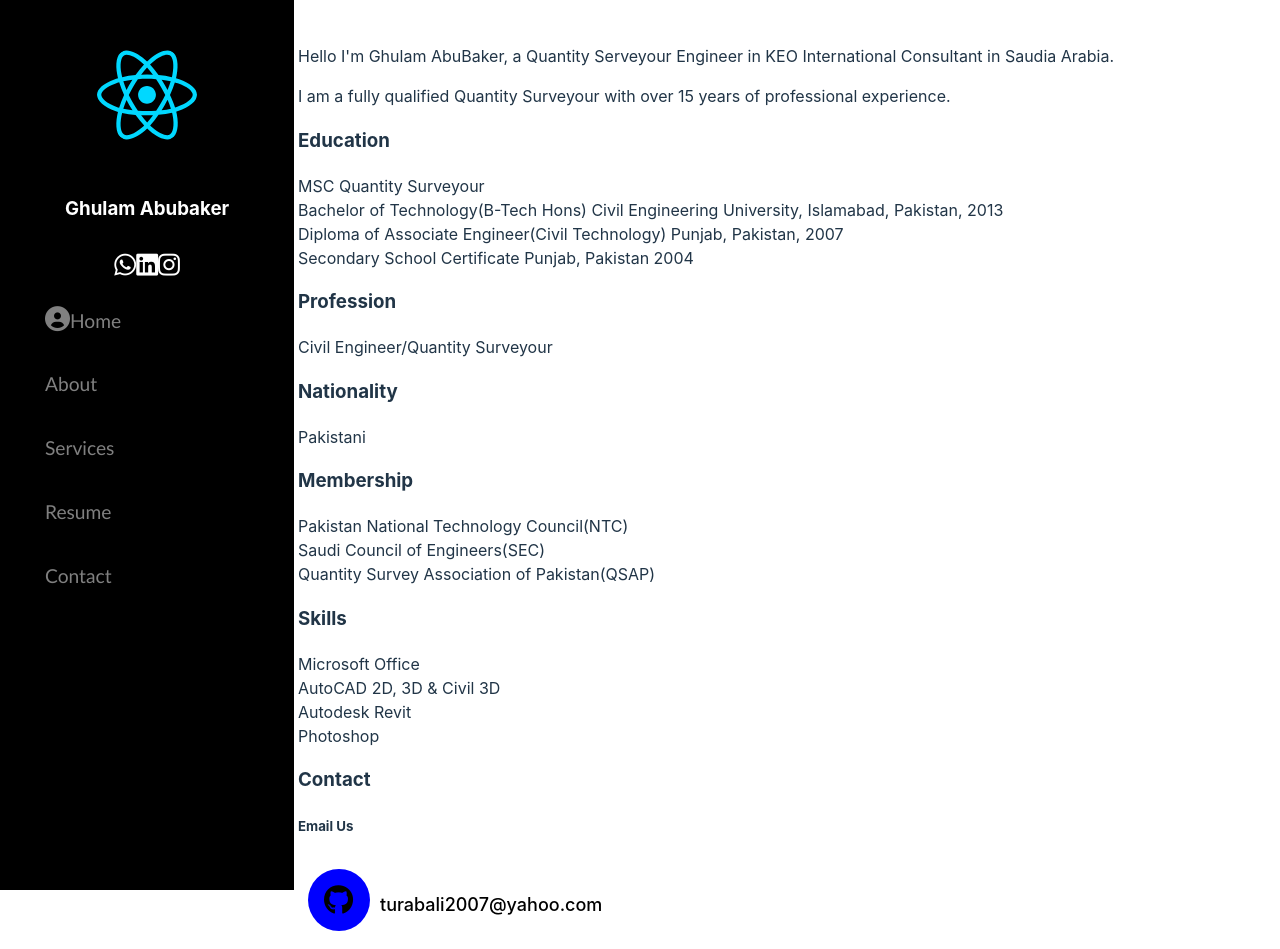
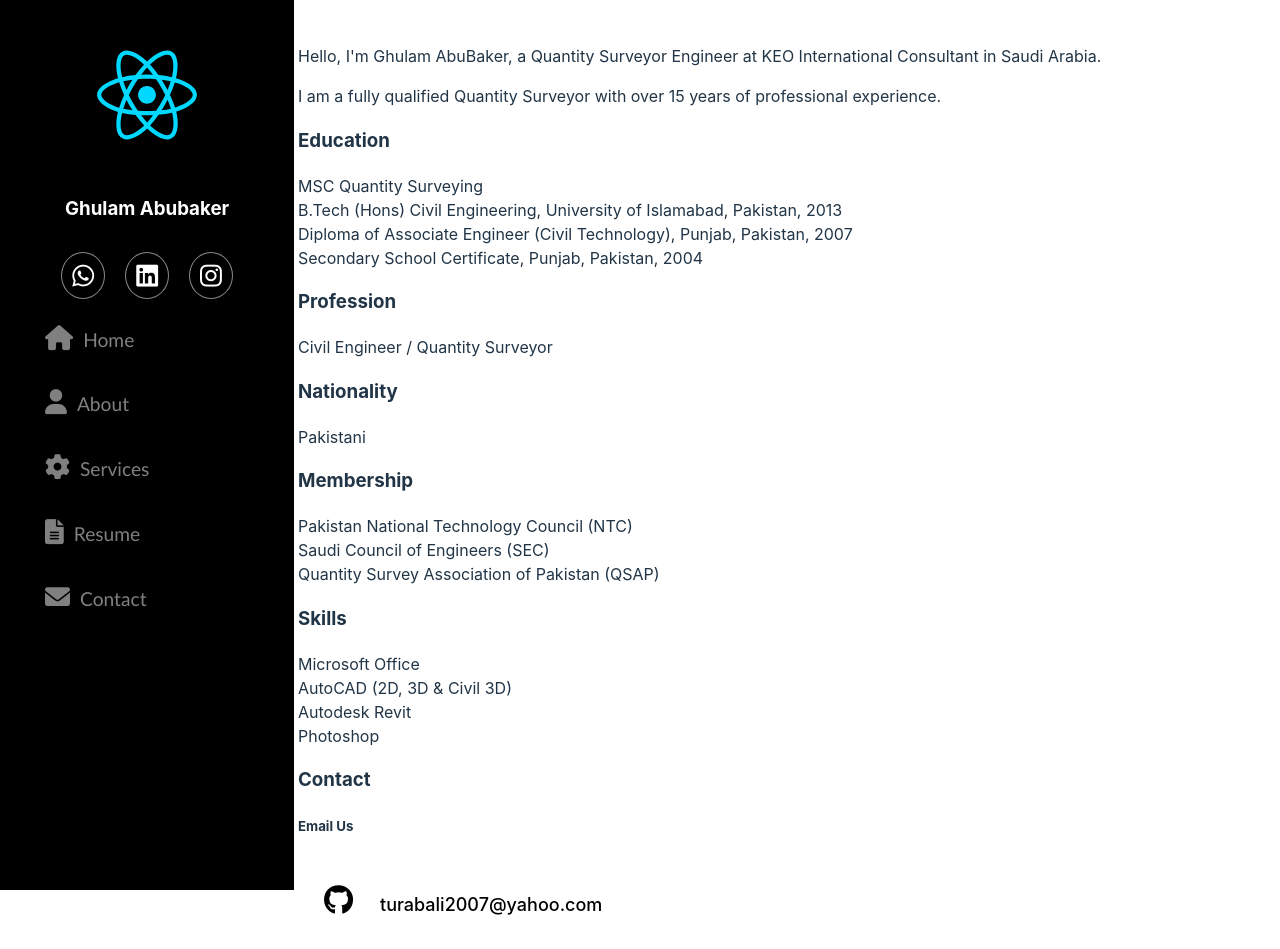
Before and after one commit to turabalizafar/Portfolio-1, a React (Vite) app: page / in a window 1280 px wide. Shown: the top 949 px of the page. Built offline with nearby package versions, Linux system fonts and the light colour scheme.

Commit message:
Fixed the Obvious and Ugly Design Issues

```diff
--- a/src/App.css
+++ b/src/App.css
@@ -5,48 +5,10 @@
   text-align: center;
 } */
 
-.logo {
-  height: 6em;
-  padding: 1.5em;
-  will-change: filter;
-  transition: filter 300ms;
-}
-
-.logo:hover {
-  filter: drop-shadow(0 0 2em #646cffaa);
-}
-
-.logo.react:hover {
-  filter: drop-shadow(0 0 2em #61dafbaa);
-}
-
-@keyframes logo-spin {
-  from {
-    transform: rotate(0deg);
-  }
-
-  to {
-    transform: rotate(360deg);
-  }
-}
-
-@media (prefers-reduced-motion: no-preference) {
-  a:nth-of-type(2) .logo {
-    animation: logo-spin infinite 20s linear;
-  }
-}
-
-.card {
-  padding: 2em;
-}
-
-.read-the-docs {
-  color: #888;
-}
-
 .footer1 {
   background-color: burlywood;
   text-align: center;
+  color: black;
   text-decoration: underline;
   padding: 1rem;
   margin-left: 290px;
@@ -99,13 +61,14 @@
   color: gray;
   font-family: 'Gill Sans', 'Gill Sans MT', Calibri, 'Trebuchet MS', sans-serif;
   font-size: larger;
-  list-style-type: none;
+  align-items: center;
+  text-decoration: none;
 }
 
 .nav-links li i {
   font-size: 25px;
-  text-align: left;
   color: gray;
+  margin-right: 10px;
 }
 
 .nav-links li i:hover {
@@ -119,17 +82,18 @@
 }
 
 .social-icons i {
-  border-color: #888;
+  border: 1px solid #888;
   font-size: 25px;
   border-radius: 50%;
   color: white;
   background-color: black;
-
+  padding: 10px;
+  margin: 0 10px;
+  transition: color 200ms, border-color 200ms;
 }
 
 .social-icons i:hover {
   color: orangered;
-  border-spacing: 5px;
   border-color: gray;
 }
 
@@ -137,7 +101,7 @@
   font-size: 30px;
   width: 30px;
   height: 30px;
-  background-color: blue;
+  background-color: rgb(255, 255, 255);
   color: black;
   border-radius: 50%;
   padding: 1rem 1rem;
@@ -153,7 +117,7 @@
 
 .circle a:hover {
   border: 0.5px solid gray;
-  color: black;
+  color: rgb(255, 255, 255);
   font-size: x-large;
   text-decoration: none;
   box-shadow: inset;
--- a/src/App.jsx
+++ b/src/App.jsx
@@ -7,127 +7,152 @@ import "./App.css";
 function App() {
   return (
     <>
+      <div className="sidebar">
+        <ProfileSection />
+        <Navigation />
+      </div>
+      <MainContent />
+      <Footer />
+    </>
+  );
+}
 
-      {/* <div>
-        <a href="https://vitejs.dev" target="_blank">
-          <img src={viteLogo} className="logo" alt="Vite logo" />
+function ProfileSection() {
+  return (
+    <div className="profile-section">
+      <img src={reactLogo} alt="Profile" className="profile-pic" />
+      <h3>Ghulam Abubaker</h3>
+      <div className="social-icons">
+        <a href="https://wa.me/+923447066974" target="_blank" rel="noopener noreferrer">
+          <i className="fab fa-whatsapp" aria-label="WhatsApp"></i>
         </a>
-        <a href="https://react.dev" target="_blank">
-          <img src={reactLogo} className="logo react" alt="React logo" />
+        <a href="https://www.linkedin.com/in/yourprofile" target="_blank" rel="noopener noreferrer">
+          <i className="fab fa-linkedin" aria-label="LinkedIn"></i>
         </a>
-
-      </div>
-      <h1>Vite + React</h1> */}
-      {/* <p className="read-the-docs">
-        Click on the Vite and React logos to learn more
-      </p> */}
-      {/* <p>Lorem ipsum dolor, sit amet consectetur adipisicing elit. Impedit amet, quae autem eos nesciunt aspernatur ratione praesentium tenetur, tempora dicta reiciendis natus? Nesciunt voluptate nemo in vel? Autem, molestiae et.</p> */}
-      <div className="sidebar">
-        <div className="profile-section">
-          <img src={reactLogo} alt="Profile pic" className="profile-pic" />
-          <h3>Ghulam Abubaker</h3>
-          <div class="social-icons">
-            <a href="https://wa.me/+923447066974" target="_blank">
-              <i class="fab fa-whatsapp"></i>
-            </a>
-            <a href="https://www.linkedin.com/in/yourprofile" target="_blank">
-              <i className="fab fa-linkedin"></i>
-            </a>
-            <a href="https://www.instagram.com/yourprofile" target="_blank">
-              <i className="fab fa-instagram"></i>
+        <a href="https://www.instagram.com/yourprofile" target="_blank" rel="noopener noreferrer">
+          <i className="fab fa-instagram" aria-label="Instagram"></i>
         </a>
       </div>
     </div>
+  );
+}
+
+function Navigation() {
+  const navLinks = [
+    { name: 'Home', icon: 'fas fa-home' },
+    { name: 'About', icon: 'fas fa-user' },
+    { name: 'Services', icon: 'fas fa-cog' },
+    { name: 'Resume', icon: 'fas fa-file-alt' },
+    { name: 'Contact', icon: 'fas fa-envelope' },
+  ];
+
+  return (
     <nav>
       <ul className="nav-links">
-            <li>
-              <i className="fas fa-user-circle"></i>
-              <a href="#">Home</a>
+        {navLinks.map(link => (
+          <li key={link.name}>
+            <i className={link.icon}></i>
+            <a href="#">{link.name}</a>
           </li>
-            <li>
-              <a href="#">About</a>
-            </li>
-            <li>
-              <a href="#">Services</a>
-            </li>
-            <li>
-              <a href="#">Resume</a>
-            </li>
-            <li>
-              <a href="#">Contact</a>
-            </li>
+        ))}
       </ul>
     </nav>
+  );
+}
+
+function MainContent() {
+  return (
+    <div className="main-content">
+      <Intro />
+      <Education />
+      <ProfessionalDetails />
+      <Skills />
+      <Contact />
     </div>
-      <div className="main-content">
+  );
+}
 
-        <div class="intro">
+function Intro() {
+  return (
+    <div className="intro">
       <p>
-            Hello I'm Ghulam AbuBaker, a Quantity Serveyour Engineer in KEO
-            International Consultant in Saudia Arabia.
+        Hello, I'm Ghulam AbuBaker, a Quantity Surveyor Engineer at KEO
+        International Consultant in Saudi Arabia.
       </p>
       <p>
-            I am a fully qualified Quantity Surveyour with over 15 years of
+        I am a fully qualified Quantity Surveyor with over 15 years of
         professional experience.
       </p>
     </div>
+  );
+}
+
+function Education() {
+  return (
     <div>
-
       <h3>Education</h3>
       <p>
-            MSC Quantity Surveyour <br />
-            Bachelor of Technology(B-Tech Hons) Civil Engineering University,
-            Islamabad, Pakistan, 2013 <br />
-            Diploma of Associate Engineer(Civil Technology) Punjab, Pakistan, 2007
-            <br />
-            Secondary School Certificate Punjab, Pakistan 2004
+        MSC Quantity Surveying <br />
+        B.Tech (Hons) Civil Engineering, University of Islamabad, Pakistan, 2013 <br />
+        Diploma of Associate Engineer (Civil Technology), Punjab, Pakistan, 2007 <br />
+        Secondary School Certificate, Punjab, Pakistan, 2004
       </p>
     </div>
+  );
+}
+
+function ProfessionalDetails() {
+  return (
     <div>
-
       <h3>Profession</h3>
-          <p>Civil Engineer/Quantity Surveyour</p>
+      <p>Civil Engineer / Quantity Surveyor</p>
       <h3>Nationality</h3>
       <p>Pakistani</p>
-        </div>
-        <div>
       <h3>Membership</h3>
       <p>
-            Pakistan National Technology Council(NTC) <br />
-            Saudi Council of Engineers(SEC) <br />
-            Quantity Survey Association of Pakistan(QSAP)
+        Pakistan National Technology Council (NTC) <br />
+        Saudi Council of Engineers (SEC) <br />
+        Quantity Survey Association of Pakistan (QSAP)
       </p>
     </div>
+  );
+}
+
+function Skills() {
+  return (
+    <div>
       <h3>Skills</h3>
       <p>
         Microsoft Office <br />
-          AutoCAD 2D, 3D & Civil 3D <br />
+        AutoCAD (2D, 3D & Civil 3D) <br />
         Autodesk Revit <br />
         Photoshop
       </p>
+    </div>
+  );
+}
 
+function Contact() {
+  return (
     <div className="contact">
       <h3>Contact</h3>
       <h5>Email Us</h5>
       <div className="circle">
-
-            <i class="fab fa-github"></i>
-            <a href="mailto:turabali2007@yahoo.com" target="_blank" class="transform">turabali2007@yahoo.com</a>
+        <i className="fab fa-github" aria-label="GitHub"></i>
+        <a href="mailto:turabali2007@yahoo.com" className="transform">turabali2007@yahoo.com</a>
         <br />
-            <i class="fab fa-whatsapp"></i>
-            <a href="https://wa.me/+923447066974" target="_blank" class="transform">+92-344-7066974</a>
+        <i className="fab fa-whatsapp" aria-label="WhatsApp"></i>
+        <a href="https://wa.me/+923447066974" className="transform">+92-344-7066974</a>
       </div>
     </div>
+  );
+}
 
-      </div>
-      <footer>
-        <map name=""></map>
+function Footer() {
+  return (
+    <footer className="footer1">
+      &copy; <b>Ghulam Abubaker</b> {new Date().getFullYear()} All rights reserved.
     </footer>
-      <footer class="footer1">
-        &copy; <b>Ghulam Abubaker</b> {new Date().getFullYear()} All rights
-        reserved.
-      </footer>
-    </>
   );
 }
 
```
Lines whose indentation alone changed are shown as unchanged.
